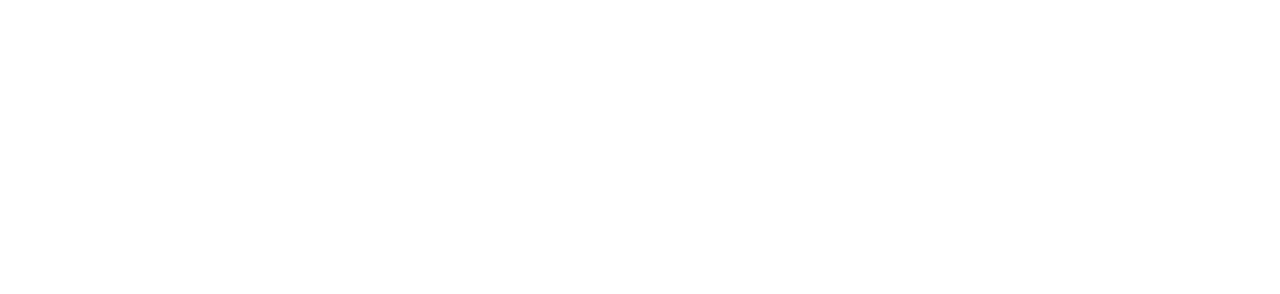
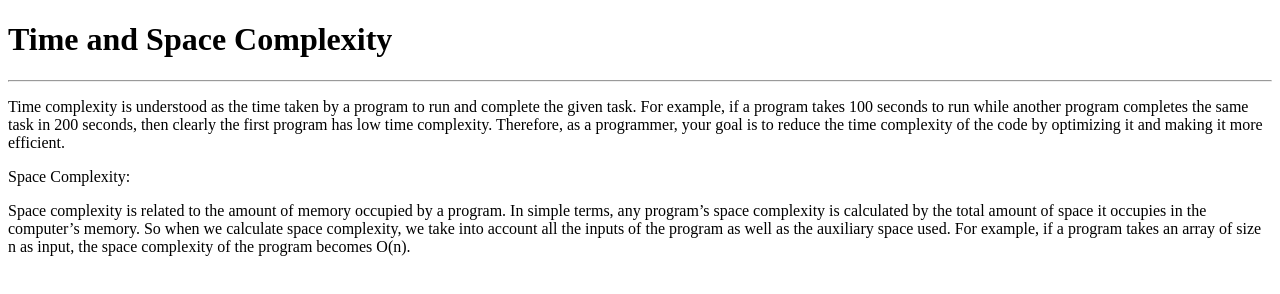
Before and after one commit to acciojob/time-and-space-complexity-gtejakrishna2000, a website: page main.html in a window 1280 px wide. Drawn offline with Linux system fonts and the light colour scheme.

Commit message:
created a submission

```diff
--- a/main.html
+++ b/main.html
@@ -8,6 +8,10 @@
 
 <body>
 	<!-- the entire body must be written by student -->
+	<h1>Time and Space Complexity</h1>
+	<hr>
+	<p>Time complexity is understood as the time taken by a program to run and complete the given task. For example, if a program takes 100 seconds to run while another program completes the same task in 200 seconds, then clearly the first program has low time complexity. Therefore, as a programmer, your goal is to reduce the time complexity of the code by optimizing it and making it more efficient.</p>
+	<span>Space Complexity:</span><p>Space complexity is related to the amount of memory occupied by a program. In simple terms, any program’s space complexity is calculated by the total amount of space it occupies in the computer’s memory. So when we calculate space complexity, we take into account all the inputs of the program as well as the auxiliary space used. For example, if a program takes an array of size n as input, the space complexity of the program becomes O(n).</p>
     <script type="text/javascript" src="./script.js">
 </script>
 
```
